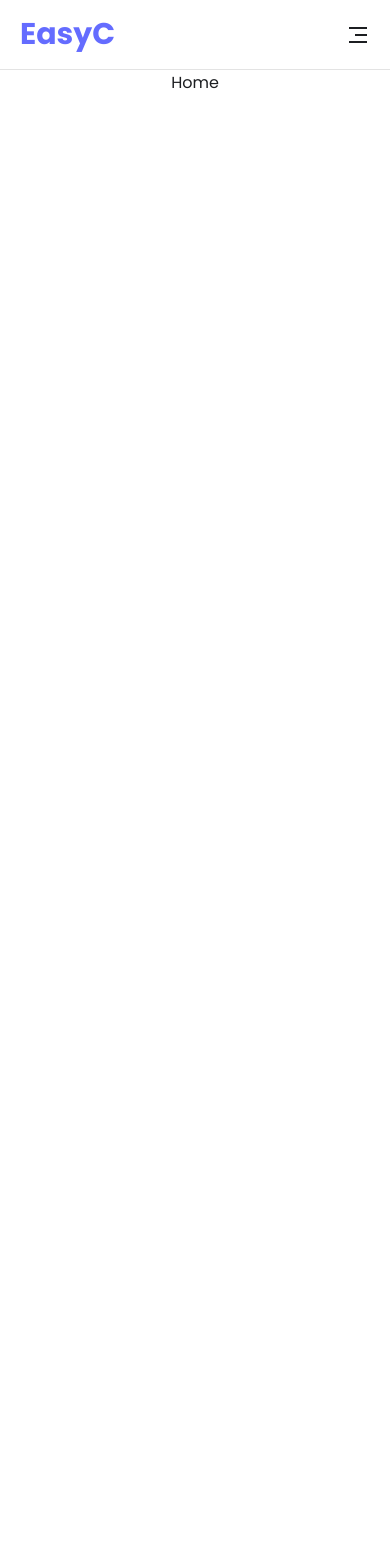
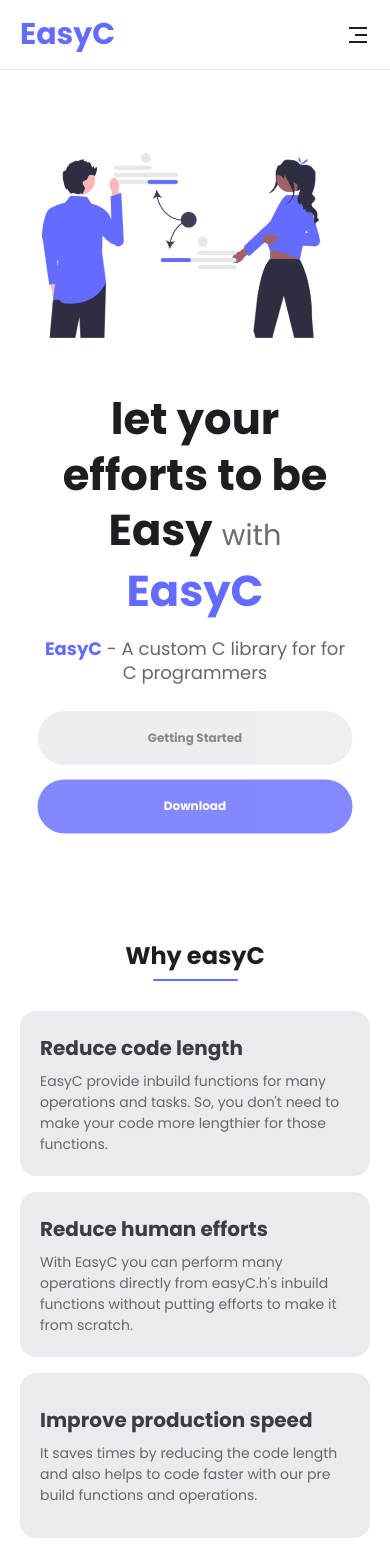
Before and after one commit to Harshkhanagwal/easyc-website, a React (Vite) app: page / in a window 390 px wide. Shown: the top 1568 px of the page. Before the commit the page ends 844 px from the top, so only its background shows below. Built offline with nearby package versions, Linux system fonts and the light colour scheme.

Commit message:
UI updates mainly home page

```diff
--- a/src/Components/Header/Header.css
+++ b/src/Components/Header/Header.css
@@ -47,7 +47,7 @@ header {
         align-items: center;
         transition: ease 0.4s;
         background-color: #EBEBEF;
-        z-index: 99;
+        z-index: 99999;
     }
 
     .show{
--- /dev/null
+++ b/src/Components/Herosection/Herosection.jsx
@@ -0,0 +1,27 @@
+import React from 'react'
+import './herosection.css'
+import Heroimg from '../../assets/heroImage.png'
+
+const Herosection = () => {
+    return (
+        <>
+            <div className="container herosection">
+                <div className="hero-content">
+                    <p className="heroText">
+                        let your efforts to be Easy <span className='lighter'>with</span> <span className='colored'> EasyC</span>
+                    </p>
+                    <p className='heroSubHead'><b><span className="colored">EasyC</span></b> - A custom C library for for C programmers</p>
+                    <div className="heroButtons">
+                        <button>Getting Started</button>
+                        <button className='downloadBT'>Download</button>
+                    </div>
+                </div>
+                <div className="hero-img">
+                    <img src={Heroimg} alt="Hero Image" />
+                </div>
+            </div>
+        </>
+    )
+}
+
+export default Herosection
--- /dev/null
+++ b/src/Components/Herosection/herosection.css
@@ -0,0 +1,158 @@
+.herosection {
+    width: 100%;
+    padding: 50px 0;
+    min-height: 400px;
+    display: flex;
+    align-items: center;
+    justify-content: space-between;
+    gap: 30px;
+
+}
+
+.hero-img img {
+    max-width: 450px;
+}
+
+.hero-content {
+    display: flex;
+    height: 100%;
+    flex-direction: column;
+    justify-content: center;
+}
+
+.hero-content .heroText {
+    font-size: 72px;
+    line-height: 80px;
+    font-weight: bold;
+    color: #1C1E21;
+}
+
+.hero-content .heroText .lighter {
+    font-size: 32px;
+    font-weight: lighter;
+    color: #6c6c6c;
+}
+
+.heroSubHead {
+    font-size: 20px;
+    margin: 10px 0;
+    margin-top: 20px;
+}
+
+.colored {
+    color: #646CFF;
+}
+
+.heroButtons {
+    display: flex;
+    gap: 20px;
+    margin-top: 20px;
+}
+
+.heroButtons button {
+    height: 60px;
+    width: 196px;
+    border: none;
+    cursor: pointer;
+    transition: ease 0.3s;
+    opacity: 0.8;
+    background-color: #EBEBEF;
+    color: #6c6c6c;
+    font-weight: bold;
+    border-radius: 50px;
+}
+
+.heroButtons button:hover {
+    opacity: 1;
+}
+
+
+.heroButtons .downloadBT {
+    background-color: #646CFF;
+    color: #fff;
+}
+
+@media screen and (max-width: 1163px) {
+
+    .hero-content {
+        scale: 0.9;
+    }
+}
+
+@media screen and (max-width: 1038px) {
+
+    .hero-img {
+        scale: 0.9;
+    }
+}
+
+
+@media screen and (max-width: 980px) {
+
+    .herosection {
+        flex-direction: column-reverse;
+    }
+
+    .heroText {
+        text-align: center;
+    }
+
+    .hero-content {
+        display: flex;
+        align-items: center;
+    }
+}
+
+
+@media screen and (max-width: 627px) {
+
+    .herosection {
+        padding: 30px 0;
+    }
+
+}
+
+@media screen and (max-width: 558px) {
+
+    .herosection {
+        padding: 30px 0;
+        gap: 10px;
+    }
+
+    .heroSubHead {
+        text-align: center;
+    }
+
+    .hero-content{
+        scale: 0.9;
+    }
+    .hero-content .heroText {
+        font-size: 64px;
+        line-height: 70px;
+    }
+
+    .hero-img img {
+        max-width: 380px;
+        width: 90%;
+    }
+
+}
+
+@media screen and (max-width: 442px) {
+    .heroButtons {
+        display: flex;
+        flex-direction: column;
+        gap: 16px;
+        width: 100%;
+    }
+    .heroButtons button{
+        width: 100%;
+    }
+
+    .hero-content .heroText{
+        padding: 0 5px;
+        font-size: 48px;
+        line-height: 62px;
+    }
+
+}
--- /dev/null
+++ b/src/Components/Whyus/FeatureBox.jsx
@@ -0,0 +1,22 @@
+import React from 'react'
+import './Whyus.css'
+const FeatureBox = (props) => {
+    return (
+        <>
+
+            <div className="featurebx">
+                <div className="ftr-content">
+                    <span className="head">
+                        {props.head}
+                    </span>
+                    <span className="dis">
+                        {props.des}
+                    </span>
+                </div>
+            </div>
+
+        </>
+    )
+}
+
+export default FeatureBox
--- /dev/null
+++ b/src/Components/Whyus/Whyus.css
@@ -0,0 +1,72 @@
+.whyus{
+    display: flex;
+    justify-content: center;
+    align-items: center;
+    padding: 50px 0;
+}
+
+.colorbar{
+    background-color: #646CFF;
+    width: 85px;
+    height: 2px;
+    border-radius: 12px;
+    margin-top: 6px;
+}
+
+.head{
+    display: flex;
+    flex-direction: column;
+    align-items: center;
+}
+.head h2{
+    margin-bottom: 0;
+}
+
+.features-area{
+    display: flex;
+    width: 100%;
+    justify-content: space-between;
+    padding-top: 30px;
+}
+
+.featurebx{
+    width: 32% ;
+    min-height: 165px;
+    padding: 20px 0;
+    border-radius: 16px;
+    background-color: #EBEBEF;
+    display: flex;
+    flex-direction: column;
+    justify-content: center;
+}
+
+.ftr-content{
+    display: flex;
+    flex-direction: column;
+    align-items: flex-start;
+    padding: 0 20px;
+}
+
+.ftr-content .head{
+    font-size: 20px;
+    color: #3C3C43;
+    font-weight: bold;
+    margin-bottom: 8px;
+}
+
+.ftr-content .dis{
+    color: #67676C;
+    font-size: 14px ;
+}
+
+
+@media screen and (max-width: 719px) {
+    .features-area{
+        flex-direction: column;
+        gap: 16px;
+    }
+   .featurebx{
+    width: 100%;
+   }
+
+}
--- /dev/null
+++ b/src/Components/Whyus/Whyus.jsx
@@ -0,0 +1,24 @@
+import React from 'react'
+import './Whyus.css'
+import FeatureBox from './FeatureBox'
+
+const Whyus = () => {
+    return (
+        <>
+            <div className="container whyus">
+                <div className="head">
+                    <h2>Why easyC</h2>
+                    <div className="colorbar"></div>
+
+                    <div className="features-area w100">
+                        <FeatureBox head={"Reduce code length"} des="EasyC provide inbuild functions for many operations and tasks. So, you don't need to make your code more lengthier for those functions." />
+                        <FeatureBox head={"Reduce human efforts"} des="With EasyC you can perform many operations directly from easyC.h's inbuild functions without putting efforts to make it from scratch." />
+                        <FeatureBox head={"Improve production speed"} des="It saves times by reducing the code length and also helps to code faster with our pre build functions and operations." />
+                    </div>
+                </div>
+            </div>
+        </>
+    )
+}
+
+export default Whyus
--- a/src/Pages/Home.jsx
+++ b/src/Pages/Home.jsx
@@ -1,23 +1,18 @@
 import React, { useEffect } from 'react'
-
-import { useContext } from 'react';
-import { Globalcontext } from '../Context/Context';
+import Herosection from '../Components/Herosection/Herosection'
+import Whyus from '../Components/Whyus/Whyus'
+import Footer from '../Components/Footer/Footer'
 
 const Home = () => {
-
-
-    const { aside, SetAside } = useContext(Globalcontext);
-    useEffect(() => {
-        SetAside('hide')
-    }, [SetAside])
-
 
 
     return (
 
         <>
-            <div>Home</div>
+            <Herosection />
+            <Whyus/>
 
+            <Footer/>
         </>
     )
 }
```
Also changed, not shown: src/Components/Header/Header.jsx (line endings or trailing spaces), src/assets/heroImage.png (added).
